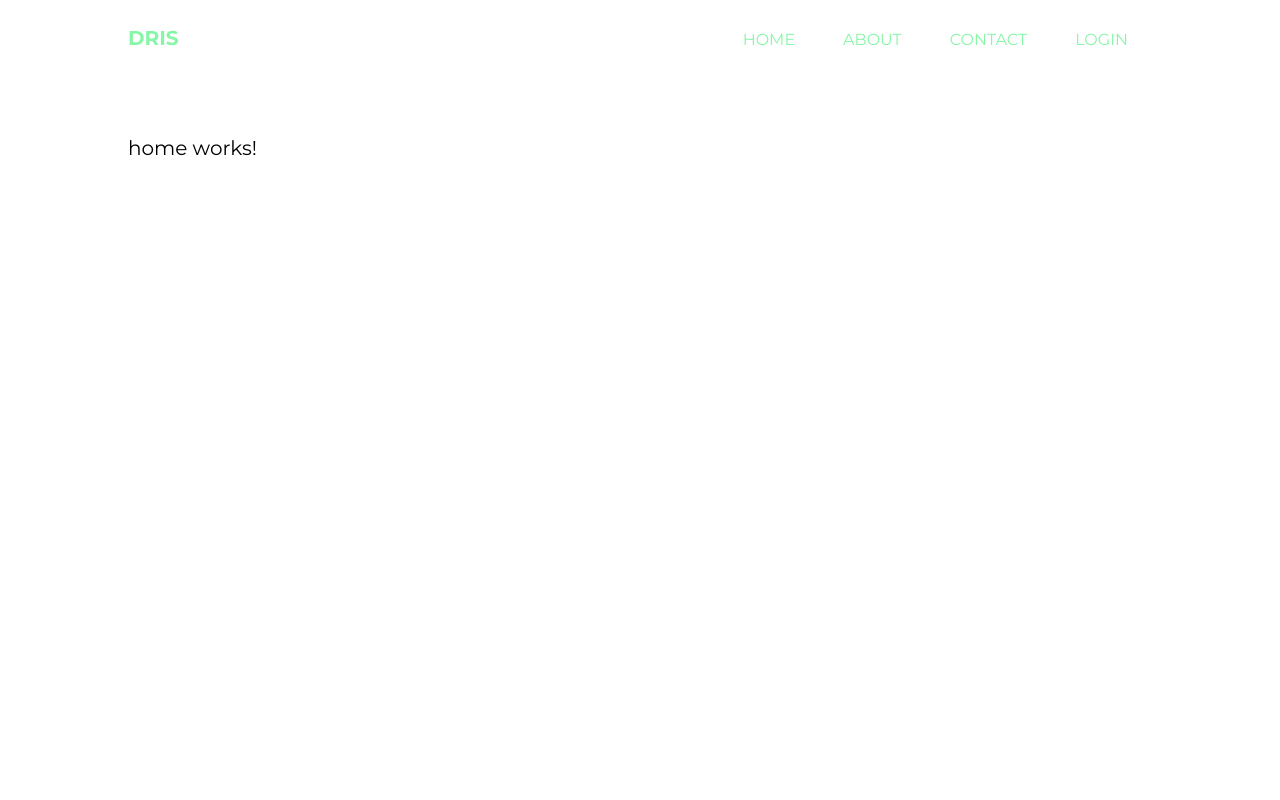
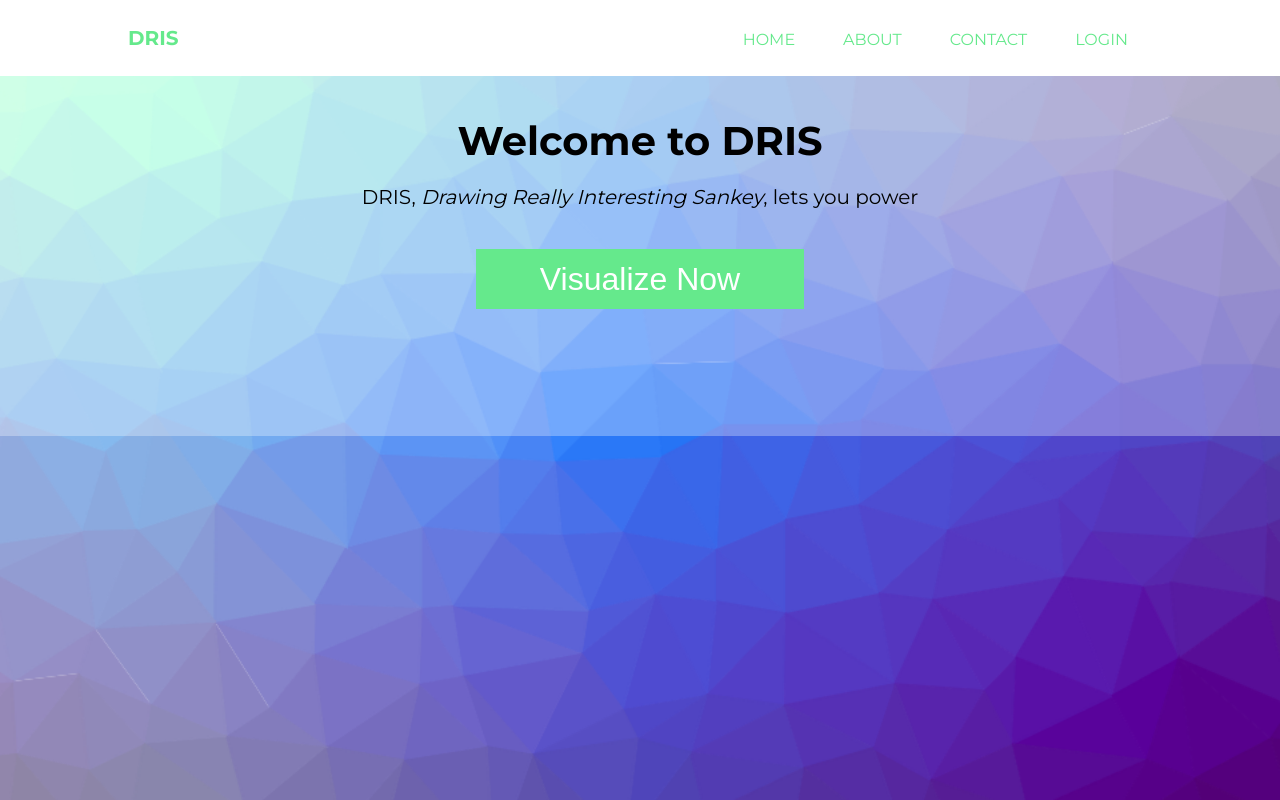
Before and after one commit to InderdeepBajwa/DRIS, an Angular app: page / in a window 1280 px wide. Built offline with nearby package versions, Linux system fonts and the light colour scheme.

Commit message:
Initial UI update

```diff
--- a/src/app/app.component.html
+++ b/src/app/app.component.html
@@ -1,6 +1,4 @@
 
 <!-- Pages -->
 <app-nav></app-nav>
-<section>
-    <router-outlet></router-outlet>
-</section>
+<router-outlet></router-outlet>
--- a/src/app/pages/home/home.component.html
+++ b/src/app/pages/home/home.component.html
@@ -1,3 +1,5 @@
-<p>
-  home works!
-</p>
+<div class="home-section">
+  <h1>Welcome to DRIS</h1>
+  <p>DRIS, <em>Drawing Really Interesting Sankey</em>, lets you power </p>
+  <button>Visualize Now</button>
+</div>
--- a/src/app/pages/home/home.component.scss
+++ b/src/app/pages/home/home.component.scss
@@ -0,0 +1,55 @@
+@import "../../../masterVariables.scss";
+
+// Home section
+.home-section {
+    height: 40%;
+    width: 100%;
+    text-align: center;
+    background-color: rgba(255, 255, 255, 0.3);
+    padding-top: 5vh;
+
+    // Top heading
+    h1 {
+        margin: 0;
+    }
+}
+
+// Designing the button
+button{
+    background:$masterColor;
+    color:#fff;
+    border:none;
+    position:relative;
+    height:60px;
+    font-size:1.6em;
+    padding:0 2em;
+    margin-top: 20px;
+    cursor:pointer;
+    transition:800ms ease all;
+    outline:none;
+
+    &:hover{
+        background:rgba(255, 255, 255, 0.8);;
+        color:$masterColor;
+    }
+    &:before,&:after{
+        content:'';
+        position:absolute;
+        top:0;
+        right:0;
+        height:2px;
+        width:0;
+        background: $masterColor;
+        transition:400ms ease all;
+    }
+    &:after{
+        right:inherit;
+        top:inherit;
+        left:0;
+        bottom:0;
+    }
+    &:hover:before,&:hover:after{
+        width:100%;
+        transition:800ms ease all;
+    }
+}
--- a/src/app/pages/home/home.component.ts
+++ b/src/app/pages/home/home.component.ts
@@ -12,4 +12,8 @@ export class HomeComponent implements OnInit {
   ngOnInit() {
   }
 
+  firstClick() {
+    console.log('clicked')
+  }
+
 }
--- a/src/app/partials/nav/nav.component.scss
+++ b/src/app/partials/nav/nav.component.scss
@@ -21,7 +21,7 @@ header {
                     font-size: .8em;
 
                     &:hover {
-                        background: rgb(213, 255, 249);
+                        background: rgb(239, 255, 253);
                     }
                 }
             }
--- /dev/null
+++ b/src/masterVariables.scss
@@ -0,0 +1,3 @@
+// Master colors here
+$masterColor: rgb(101, 233, 140);
+$backgroundImg: "./background.png";
--- a/src/styles.scss
+++ b/src/styles.scss
@@ -1,4 +1,6 @@
 @import url('https://fonts.googleapis.com/css?family=Montserrat:400,700');
+// Importing master variables
+@import "./masterVariables.scss";
 
 body, html {
     height: 100%;
@@ -8,6 +10,12 @@ body, html {
 body {
     font-family: 'Montserrat';
     font-size: 20px;
+    background-image: url($backgroundImg);
+    background-repeat: no-repeat;
+    height: 100%;
+    background-position: center;
+    background-repeat: no-repeat;
+    background-size: cover;
 }
 
 a {
@@ -22,7 +30,7 @@ a {
     grid-template-columns: 30% auto;
 
     a {
-        color: #86F6A7;
+        color: $masterColor;
     }
 }
 
```
Also changed, not shown: src/background.png (added).
